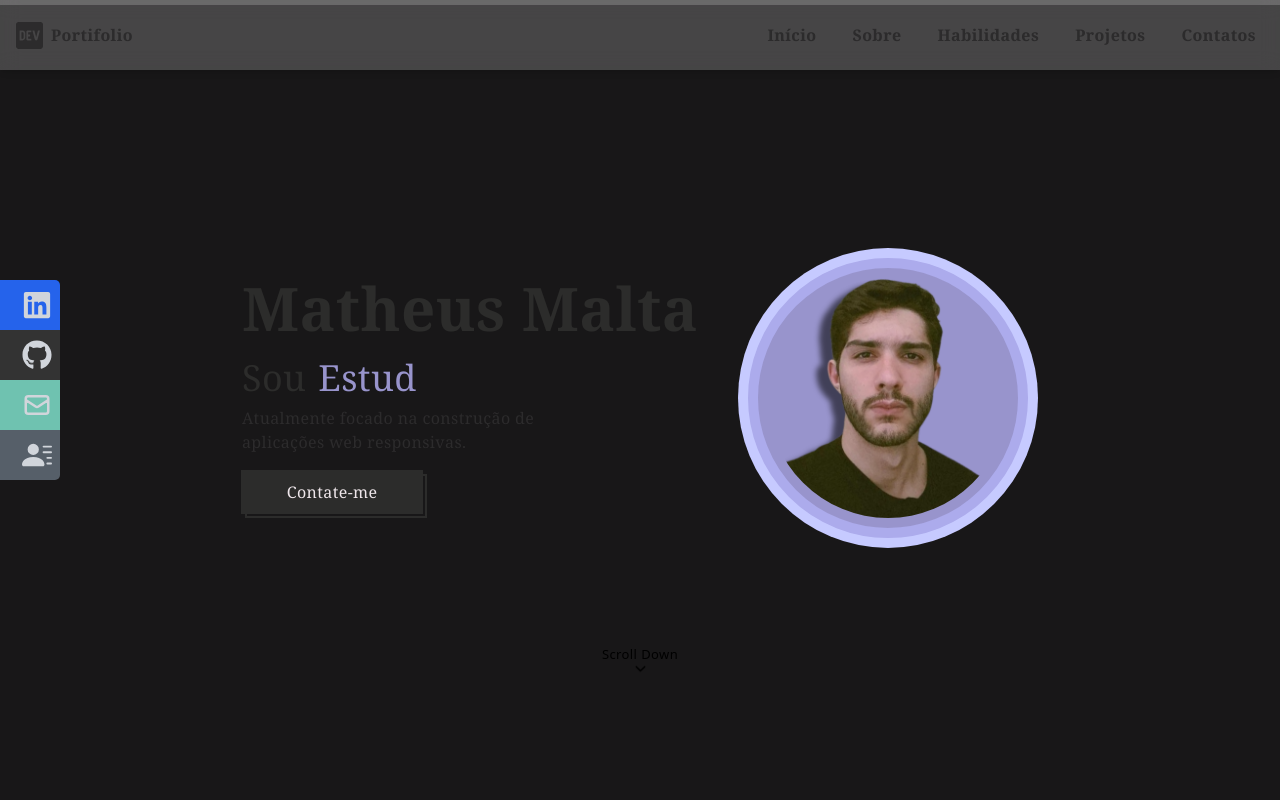
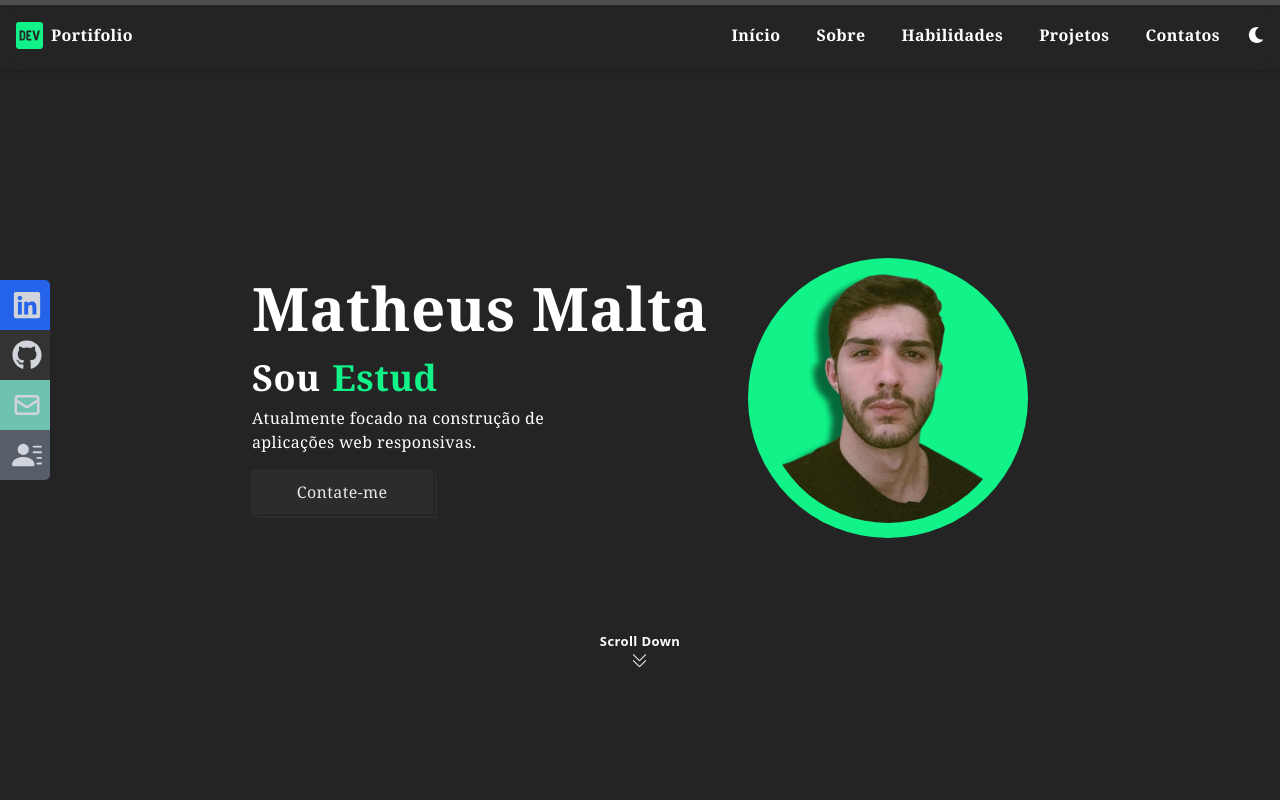
Before and after one commit to MatheusMalta002/portifolio-react, a React (Vite) app: page / in a window 1280 px wide. Shown: the top 800 px of the page. Built offline with nearby package versions, Linux system fonts and the light colour scheme.

Commit message:
adding dark theme

```diff
--- a/src/App.tsx
+++ b/src/App.tsx
@@ -4,7 +4,6 @@ import Home from './components/Home/Home';
 import About from './components/About/About';
 import Skills from './components/Skills/Skills';
 import Projects from './components/Work/Projects';
-import ChangeTheme from './components/NavBar/ChangeTheme/ChangeTheme';
 import { useTheme } from './hooks/useTheme';
 
 const App: React.FC = () => {
@@ -16,7 +15,7 @@ const App: React.FC = () => {
       <About />
       <Skills />
       <Projects />
-      <ChangeTheme/>
+
     </div>
   );
 }
--- a/src/components/Home/Home.tsx
+++ b/src/components/Home/Home.tsx
@@ -1,18 +1,22 @@
 import React, { useEffect } from 'react';
 import Social_Icons from './Social_Icons/Social_Icons';
 import Typewriter from 'typewriter-effect';
-import { IoIosArrowDown } from 'react-icons/io';
+import { VscFoldDown } from 'react-icons/vsc';
 import AOS from 'aos';
 import 'aos/dist/aos.css';
 import image from '../../assets/photo_profile.png';
+import { useTheme } from '../../hooks/useTheme';
 
 const Home: React.FC = () => {
     useEffect(() => {
         AOS.init();
     }, []);
 
+    const { theme, setTheme} = useTheme()
+
     return (
-        <section id='home' className='min-w-screen min-h-screen flex flex-col justify-center items-center  md:px-[350px] sm:px-[300px] xs:px-[200px] '>
+        <section id='home' className={` min-w-screen min-h-screen flex flex-col justify-center items-center  md:px-[350px] sm:px-[300px] xs:px-[200px]
+        ${theme === "light" ?  ("text-light-secondary") : ("text-dark-secondary")}`}>
             {/* Social Icons */}
             <Social_Icons />
             {/* main container */}
@@ -20,15 +24,16 @@ const Home: React.FC = () => {
             <div className='flex  justify-center items-center flex-col   md:pb-10  xs:pb-0 flex-shrink-0' >
                 <div className='md:flex justify-center w-full py-10 sm:hidden xs:hidden'></div>
                 <div className='flex md:flex-row sm:flex-col-reverse xs:flex-col-reverse'>
-                    <div className='flex font-custom flex-col items-start justify-center text-[#2c2c2b] xs:mt-3 sm:mt-14 md:mt-0' data-aos="fade-right" data-aos-easing="ease-in-sine" data-aos-duration="1100">
+                    <div className='flex font-custom flex-col items-start justify-center xs:mt-3 sm:mt-14 md:mt-0' data-aos="fade-right" data-aos-easing="ease-in-sine" data-aos-duration="1100">
                         <h1 className='flex 2xl:text-7xl xl:text-6xl md:text-5xl sm:text-5xl xs:text-[40px] transition-all duration-500 whitespace-nowrap md:mb-5 sm:mb-4 xs:mb-6 font-bold'>
                             Matheus Malta
                         </h1>
-                        <h1 className=' xs:text-2xl sm:text-4xl md:text-4xl  transition-all duration-500 whitespace-nowrap flex  xs:mb-3 sm:mb-3 md:mb-2'>
-                            <span className='w-full text-center'>
+                        <h1 className=' xs:text-2xl sm:text-4xl md:text-4xl  font-bold transition-all duration-500 whitespace-nowrap flex  xs:mb-3 sm:mb-3 md:mb-2'>
+                            <span className='w-full text-center  '>
                                 Sou
                             </span>
-                            <span className='text-[#9894cc] flex items-center pl-3'>
+                            <span className={` flex items-center pl-3
+                            ${theme === "light" ? ' text-light-typewriter' : 'text-dark-typewriter'}`}>
                                 <Typewriter
                                     options={{
                                         strings: ['Desenvolvedor', 'Estudante'],
@@ -38,7 +43,7 @@ const Home: React.FC = () => {
                                 />
                             </span>
                         </h1>
-                        <p className='text-[#2c2b2c] font-medium whitespace-normal flex-shrink-0 xs:mb-5 sm:mb-5 md:mb-5 md:w-[75%] sm:w-[75%] xs:w-full'>
+                        <p className='font-medium whitespace-normal flex-shrink-0 xs:mb-5 sm:mb-5 md:mb-5 md:w-[75%] sm:w-[75%] xs:w-full'>
                             Atualmente focado na construção de aplicações web responsivas.
                         </p>
                         <button className='btn_Contact ml-[3px] md:w-[40%] sm:w-[40%] xs:w-full'>
@@ -47,20 +52,18 @@ const Home: React.FC = () => {
                     </div>
                     {/* IMAGEM */}
                     <div className='h-full w-full flex items-center justify-center md:ml-10 sm:ml-3 xs:ml-0 ' data-aos="fade-left" data-aos-easing="ease-in-sine" data-aos-duration="1100">
-                         <div className=' rounded-full sm:p-[10px] xs:p-[8px] bg-[#c6caff]'>
-                            <div className='flex items-center justify-center xl:w-[280px] xl:h-[280px] md:w-[250px] md:h-[250px]
-                            sm:w-[220px] sm:h-[220px] xs:w-[250px] xs:h-[250px] transition-all rounded-full bg-[#9894cc] duration-500 sm:border-[10px] xs:border-[8px] border-[#acabec]
-                            '>
-                                <img src={image} alt="photo" id='photo' className='object-cover rounded-full w-full h-full sm:p-[10px] xs:p-[8px]' />
-                            </div>
+                        <div className={`flex items-center justify-center xl:w-[280px] xl:h-[280px] md:w-[250px] md:h-[250px]
+                        sm:w-[220px] sm:h-[220px] xs:w-[250px] xs:h-[250px] transition-all rounded-full duration-500
+                        ${theme === "light" ? ' bg-light-image' : ' bg-dark-image'}`}>
+                        <img src={image} alt="photo" id='photo' className='object-cover rounded-full w-full h-full md:p-[15px] sm:p-[10px] xs:p-[8px]' />
                         </div>
                     </div>
                 </div>
                 <div className='flex flex-col md:justify-center md:items-center xs:justify-start xs:items-center w-full h-[130px]'>
-                    <div className=' rounded-full p-2 relative md:top-[50px] sm:top-[30px] xs:top-[15px]'>
-                    <p className='w-full text-center text-[13px] font-medium '>Scroll Down</p>
+                    <div className={` rounded-full p-2 relative md:top-[50px] sm:top-[30px] xs:top-[15px] ${theme === "light" ?  ("text-light-secondary") : ("text-dark-secondary")}`}>
+                    <p className='w-full text-center text-[13px] font-bold mb-[5px] '>Scroll Down</p>
                     <div className='w-full flex justify-center'>
-                    <IoIosArrowDown className=' animate-bounce text-[15px] '/>
+                    <VscFoldDown className={` animate-bounce`}/>
                     </div>
                     </div>
                 </div>
--- a/src/components/NavBar/ChangeTheme/ChangeTheme.tsx
+++ b/src/components/NavBar/ChangeTheme/ChangeTheme.tsx
@@ -9,9 +9,9 @@ function ChangeTheme() {
   return (
     <div>
       {theme === "light" ? (
-        <FaSun onClick={() => { setTheme("dark"); }} />
+        <FaSun className="cursor-pointer"onClick={() => { setTheme("dark"); }} />
       ) : (
-        <FaMoon className={`${theme === "dark" ? "text-gray-400": null}`} onClick={() => { setTheme("light"); }} />
+        <FaMoon className={`cursor-pointer ${theme === "dark" ? "text-white": null}`} onClick={() => { setTheme("light"); }} />
       )}
     </div>
   );
--- a/src/components/NavBar/NavBar.tsx
+++ b/src/components/NavBar/NavBar.tsx
@@ -2,6 +2,8 @@ import React, { useState } from 'react';
 import { Link } from 'react-scroll';
 import { FaBars, FaDev, FaTimes } from 'react-icons/fa';
 import { ScrollIndicator } from './ScrollIndicator/ScrollIndicator';
+import { useTheme } from '../../hooks/useTheme';
+import ChangeTheme from './ChangeTheme/ChangeTheme';
 
 interface NavItem {
   id: string;
@@ -23,48 +25,58 @@ const Navbar: React.FC = () => {
     { id: 'contact', text: 'Contatos' },
   ];
 
+  const { theme, setTheme} = useTheme()
+
   return (
     <>
       <ScrollIndicator />
       <header
         id='navbar'
-        className='h-[70px] fixed top-0 left-0 w-full shadow-md text-[#2c2b2c] flex items-center justify-between px-4 z-50 backdrop-blur-[10px] bg-[#ffffff33]'
+        className={`h-[70px] fixed top-0 left-0 w-full shadow-md flex items-center justify-between px-4 z-50 backdrop-blur-[10px]
+        ${theme === "light" ? ' text-light-secondary' : ' text-dark-secondary'}`}
       >
         <div>
           <h1 className='flex items-center text-base font-bold'>
             <FaDev
-              className='w-[35px] h-[35px] pr-2 text-[#2c2b2c] cursor-pointer'
+              className={`w-[35px] h-[35px] pr-2 text-[#2c2b2c] cursor-pointer
+              ${theme === "light" ? ' text-light-textNavbar' : ' text-dark-textNavbar'}`}
               onClick={handleReloadClick}
             />
             <span className='font-custom font-bold'>Portifolio</span>
           </h1>
         </div>
         {/* menu */}
-        <ul className='hidden md:flex'>
+        <div className='flex justify-center items-center h-full'>
+        <ul className='hidden md:flex h-full items-center mr-[20px]'>
           {navItems.map((item) => (
             <li
-              className='list_NavBar sm:text-sm md:text-base font-bold font-custom'
+              className='list_NavBar sm:text-sm md:text-base font-bold font-custom '
               key={item.id}
             >
               <Link to={item.id} smooth={true} duration={500}>
-                {item.text}
+                <p className={`${theme === 'light' ? "hover:border-b border-light-secondary": "hover:border-b border-dark-secondary"}`}>{item.text}</p>
               </Link>
             </li>
           ))}
         </ul>
+        <ChangeTheme/>
+
         {/* Hamburger */}
         <div
           onClick={handleClick}
-          className='md:hidden z-10  cursor-pointer text-2xl'
+          className={`md:hidden z-10  cursor-pointer text-2xl ml-[20px]
+          ${theme === "light" ? "text-light-secondary" : "text-dark-secondary"}`}
+
         >
-          {!nav ? <FaBars className='text-gray-800 ' /> : <FaTimes className='text-[#EFE7EB]' />}
+          {!nav ? <FaBars className=' ' /> : <FaTimes className='' />}
+        </div>
         </div>
         {/* Mobile menu */}
         <ul
           className={
             !nav
               ? 'hidden'
-              : 'absolute top-0 right-0 w-[65%] font-custom h-[100vh] bg-gray-800  flex flex-col justify-center items-center md:hidden'
+              : 'absolute top-0 right-0 w-[65%] font-custom h-[100vh] bg-[#362f2f] flex flex-col justify-center items-center md:hidden'
           }
         >
           {navItems.map((item) => (
--- a/src/components/NavBar/ScrollIndicator/ScrollIndicator.tsx
+++ b/src/components/NavBar/ScrollIndicator/ScrollIndicator.tsx
@@ -1,4 +1,5 @@
 import React, { useState, useEffect } from 'react';
+import { useTheme } from '../../../hooks/useTheme';
 
 export const ScrollIndicator: React.FC = () => {
   const [scrollTop, setScrollTop] = useState(0);
@@ -20,11 +21,13 @@ export const ScrollIndicator: React.FC = () => {
     return () => window.removeEventListener('scroll', onScroll);
   }, []);
 
+  const {theme, setTheme} = useTheme()
+
   return (
     <div className='backdrop-blur-[10px] bg-[#ffffff33] h-[5px] sticky top-0 left-0 z-[99999999] w-full'>
       <div className=''>
         <div
-          className='h-[5px] bg-gray-800'
+          className={`h-[5px] ${theme === "light" ? ' bg-light-typewriter' : 'bg-dark-typewriter'}`}
           style={{ width: `${scrollTop}%` }}
         ></div>
       </div>
--- a/src/index.css
+++ b/src/index.css
@@ -12,7 +12,7 @@ html {
 }
 
 ::-webkit-scrollbar-track{
-  background-color: #e4d7dd;
+  background-color: #d7e4da;
 }
 
 ::-webkit-scrollbar-thumb{
@@ -44,19 +44,16 @@ html {
     li {
         @apply px-2;
         @apply cursor-pointer;
-        @apply ml-5 text-xs text-[#2c2b2c]
+        @apply ml-5 text-xs
     }
 
     .btn_Contact{
-      @apply relative -top-1 -left-1 bg-[#2c2c2b] py-2.5 px-5  text-[#EFE7EB]
+      @apply relative -top-1 -left-1 bg-[#2c2c2b] py-2.5 px-5  text-[#e7e8ef]
       transition-all before:absolute before:top-1 before:left-1 before:-z-[1] before:h-full
       before:w-full before:border-2 before:border-[#2c2c2b] before:transition-all before:content-['']
       hover:top-0 hover:left-0 before:hover:top-0 before:hover:left-0
     }
 
-    .list_NavBar{
-      @apply hover:border-b border-[#2c2b2c]
-    }
 
     .font-custom {
       font-family:Cambria, Cochin, Georgia, Times, 'Times New Roman', serif;
--- a/tailwind.config.ts
+++ b/tailwind.config.ts
@@ -4,14 +4,31 @@ const config: Config = {
   darkMode: 'class',
   content: ["./src/**/*.{html,js,jsx,ts,tsx}"],
   theme: {
+    screens: {
+      'xs': '360px',
+      'sm': '640px',
+      'md': '768px',
+      'lg': '1024px',
+      'xl': '1280px',
+      '2xl': '1536px',
+    },
     extend: {
       colors: {
         light: {
-          primary: "#EFE7EB",
+          primary: "rgb(238, 238, 238)",
+          secondary: "#362f2f",
+          textNavbar: "#362f2f",
+          image: "#362f2f",
+          typewriter: "#362f2f"
           // outras cores do modo claro
         },
         dark: {
-          primary: "#181718",
+          primary: "#242424",
+          secondary: "#ffffff",
+          textNavbar: "#11f389",
+          image: "#11f389",
+          typewriter: "#11f389"
+
           // outras cores do modo escuro
         },
       },
```
Also changed, not shown: src/components/Home/Social_Icons/Social_Icons.tsx (+4 -4 lines).
